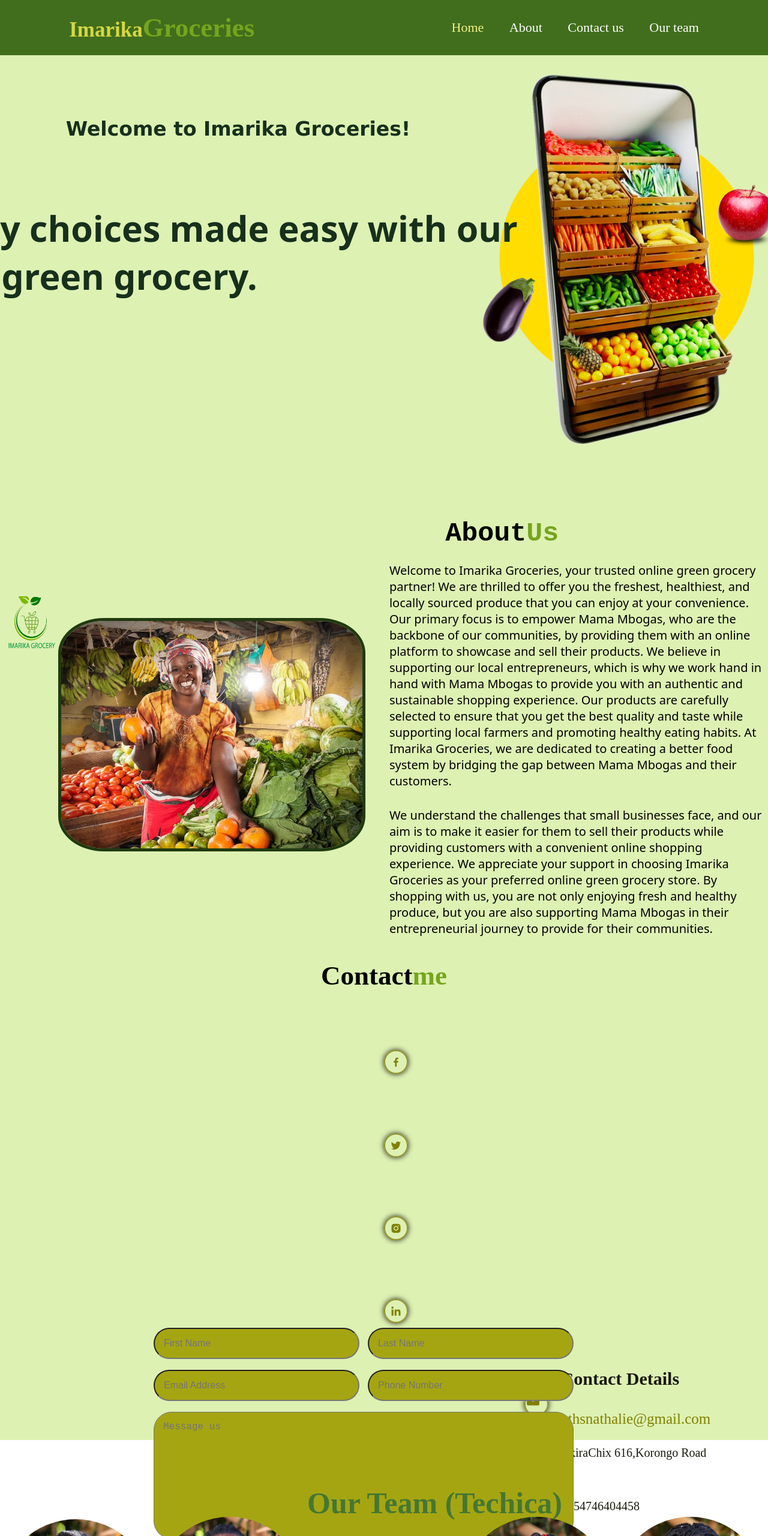
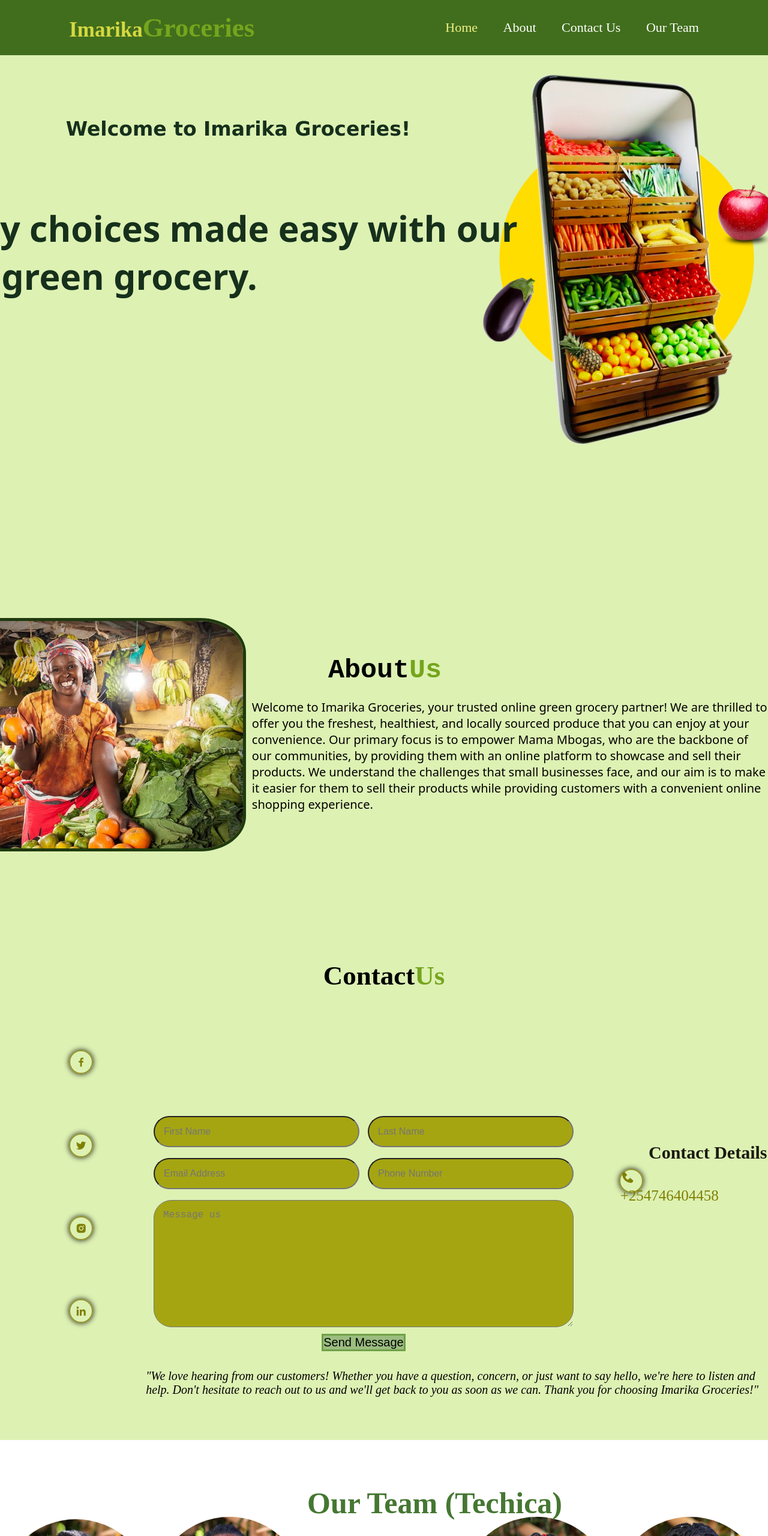
Before and after one commit to Faith-Gisemba/Web-Imarika, a plain HTML site: page index.html in a window 1280 px wide. Shown: the top 2560 px of the page at 60% size. Drawn offline with nearby package versions, Linux system fonts and the light colour scheme.

Commit message:
added changes

```diff
--- a/index.html
+++ b/index.html
@@ -15,8 +15,8 @@
                 <nav class="navbar">
                     <a href="#home" class="active">Home</a>
                     <a href="#about">About</a>
-                    <a href="#contact">Contact us</a>
-                    <a href="#team">Our team</a>
+                    <a href="#contact">Contact Us</a>
+                    <a href="#team">Our Team</a>
                 </nav>
             </header>
             <section class="home" id="home">
@@ -34,7 +34,7 @@
 
         <div class="content1">
             <section class="about" id="about">
-                <img src="/images/cas.png" class="hi">
+                <!-- <img src="/images/cas.png" class="hi"> -->
             <div class="about-img">
                 <img src="/images/grocery business.jpg" alt="">
             </div>
@@ -42,18 +42,13 @@
                 <h2 class="heading">About<span>Us</span></h2>
                 <p>Welcome to Imarika Groceries, your trusted online green grocery partner! We are thrilled to offer you the freshest, healthiest, and locally sourced produce that you can enjoy at your convenience. Our primary focus is to empower Mama Mbogas, who are the backbone of our communities, by providing them with an online platform to showcase and sell their products.
 
-                    We believe in supporting our local entrepreneurs, which is why we work hand in hand with Mama Mbogas to provide you with an authentic and sustainable shopping experience. Our products are carefully selected to ensure that you get the best quality and taste while supporting local farmers and promoting healthy eating habits.
-
-                    At Imarika Groceries, we are dedicated to creating a better food system by bridging the gap between Mama Mbogas and their customers.</p>
-                    <p class="pen"> We understand the challenges that small businesses face, and our aim is to make it easier for them to sell their products while providing customers with a convenient online shopping experience.
-
-                        We appreciate your support in choosing Imarika Groceries as your preferred online green grocery store. By shopping with us, you are not only enjoying fresh and healthy produce, but you are also supporting Mama Mbogas in their entrepreneurial journey to provide for their communities.</p>
+                We understand the challenges that small businesses face, and our aim is to make it easier for them to sell their products while providing customers with a convenient online shopping experience.</p>
             </div>
         </section>
     </div>
      <div class="content2">
                 <section class="contact" id="contact">
-                    <h2 class="heading">Contact<span>me</span></h2>
+                    <h2 class="heading">Contact<span>Us</span></h2>
                     <div class="contact-container">
                         <div class="social-media">
                         <a href="https://www.facebook.com/profile.php?id=100078260403474"><i class='bx bxl-facebook'></i></a>
@@ -63,9 +58,7 @@
                     <div class="contact-details">
                         <h2>Contact Details</h2>
                     <div class="social-mdia">
-                        <a href=""><i class='bx bxs-envelope'></i>elizabethsnathalie@gmail.com</a> AkiraChix 616,Korongo Road
-                        <a href=""><i class='bx bxs-edit-location'></i></a>+254746404458
-                        <a href=""> <i class='bx bxs-phone'></i></a>
+                        <a href=""> <i class='bx bxs-phone'></i>+254746404458</a>
                     </div>
                     </div>
                     </div>
```
